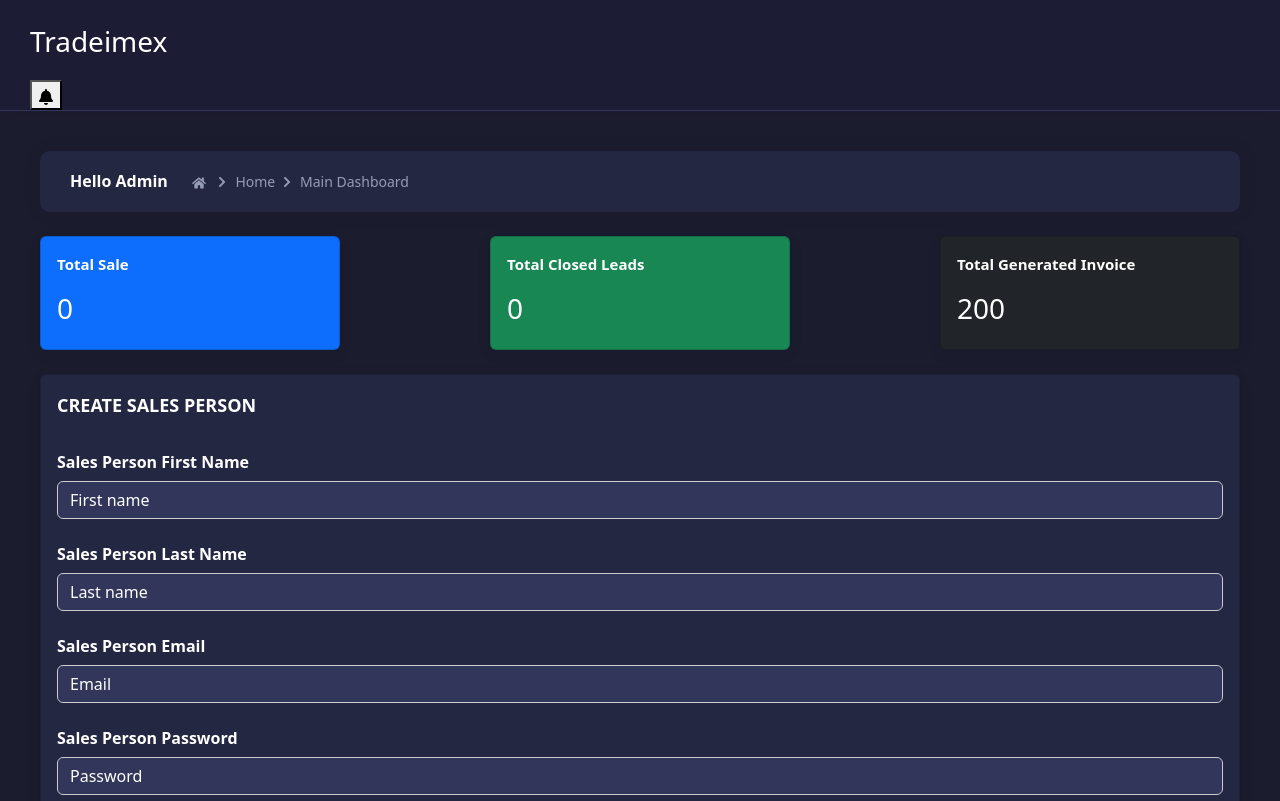
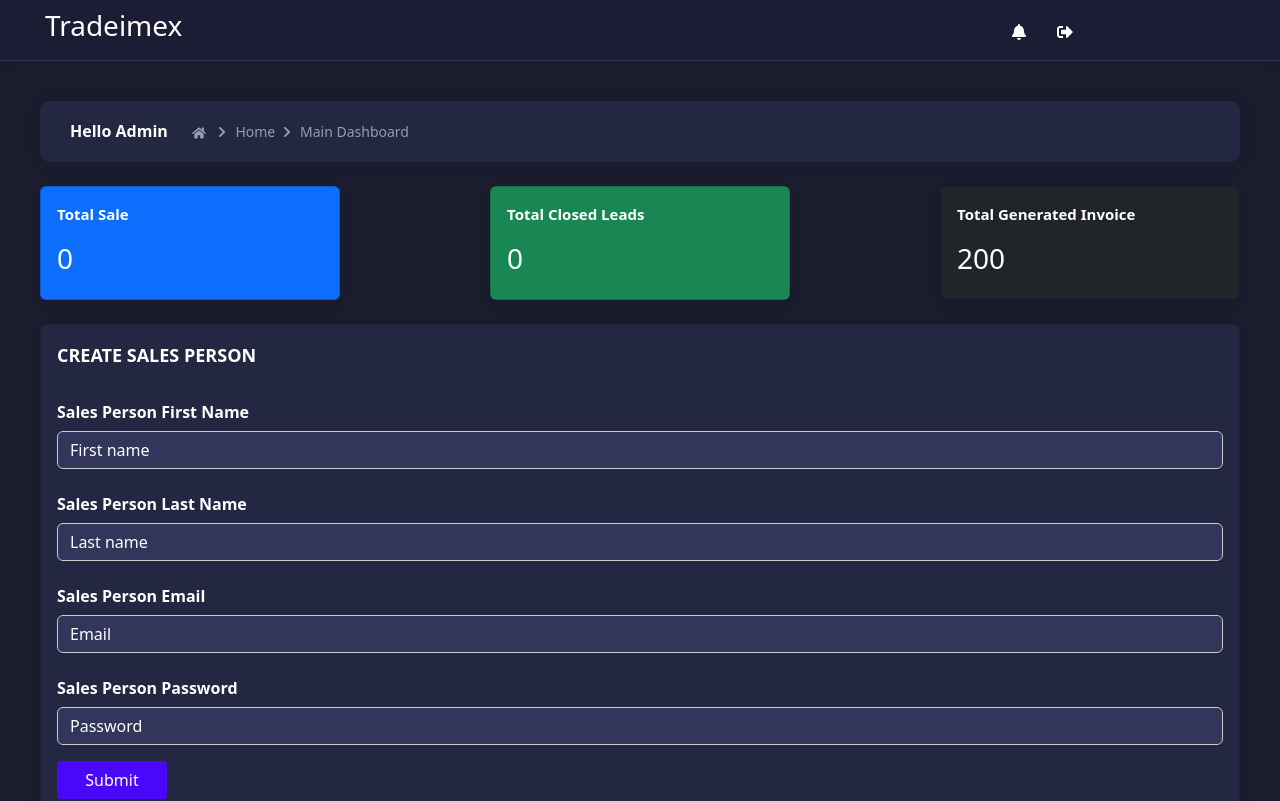
Before and after one commit to Nitesh121-maker/crm-admin, a React (Create React App) app in the folder client/: page /erp-admin in a window 1280 px wide. Shown: the top 801 px of the page. Built offline with nearby package versions, Linux system fonts and the light colour scheme; no server answers.

Commit message:
Commited on 29 at 5:44

```diff
--- a/client/src/css/index.css
+++ b/client/src/css/index.css
@@ -332,3 +332,40 @@ label{  color: #fff !important;
     position: relative;
     box-shadow: 0 0 10px 0 rgba(0, 0, 0, .1);
 }
+.col-auto {
+    flex: 0 0 auto;
+    width: 30% !important;
+}
+.me-auto {
+    margin: 15px !important;
+}
+.me-auto-custom{
+    margin: 15px !important;
+}
+.notify-title{
+    background: #4908fa;
+    display: block;
+    padding: 18px 30px;
+    color: #fff;
+    font-size: 15px;
+    letter-spacing: 0;
+    overflow: hidden;
+}
+.notification-card{
+    margin-top: 65px !important;
+    width: 22vw;
+    position: absolute !important;
+    will-change: transform;
+    top: 0px;
+    left: 0px;
+    transform: translate3d(-92px, -16px, 0px)
+}
+.notification-card-content-tab{
+    position: relative;
+    overflow: hidden;
+    width: 100%;
+    height: 350px;
+}
+.mr-12{
+    margin-right: 12rem !important;
+}
--- a/client/src/frontend/index.jsx
+++ b/client/src/frontend/index.jsx
@@ -1,6 +1,6 @@
 import React,{useState,useEffect} from 'react'
 import '../css/index.css'
-import { FaHome,FaChevronRight,FaEdit,FaTrash,FaExternalLinkAlt, FaBell} from 'react-icons/fa';
+import { FaHome,FaChevronRight,FaEdit,FaTrash,FaExternalLinkAlt, FaBell,FaSignOutAlt} from 'react-icons/fa';
 import Salesperson from './sales-person';
 import Status from './Status';
 import "bootstrap/dist/css/bootstrap.min.css";
@@ -19,6 +19,11 @@ const Index = () => {
     const[total,setTotal] = useState('');
     const[clientDetails, setclientdetails] = useState('');
     const[totalclosed, setTotalclosed] = useState('');
+    const[showNotification,setshowNotification] = useState(false);
+
+    const handleshowNotification = () =>{
+        setshowNotification(prevState => !prevState);
+    }
     const handleSalesperson =(clients)=>{
         setSalesperson(true);
         setIndex(false)
@@ -133,24 +138,63 @@ const Index = () => {
         </div>
         <div className="main-content">
              <div className='header-area'>
-                 <div className=" D-flex align-items-center row ">
-                    <div className="header-nav-left align-items-center D-flex">
-                         <div className="nav-btn pull-left">
-                            {/* <span></span>
-                            <span></span>
-                            <span></span> */}
+                <div className="align-items-center row">
+                    <div className="col-md-6 d-flex align-items-center">
+                        <div className="d-flex align-items-center nav-btn me-auto">
                             <h3>Tradeimex</h3>
-                         </div>
-                         {/* <div className="search-box pull-left">
+                        </div>
+                        {/* Uncomment and use if needed */}
+                        {/*
+                        <div className="search-box ms-3">
                             <form action="" method="post">
-                                <input type="text" name="search" placeholder="Search..."></input>
+                                <input type="text" name="search" placeholder="Search..." className="form-control" />
                             </form>
-                         </div> */}
+                        </div>
+                        */}
                     </div>
-                    <div className="header-nav-right">
-                         <button><FaBell/></button>
+                    <div className="col-md-6 col-sm-12">
+                        <ul className='notification-area d-flex justify-content-end list-unstyled mb-0 mr-12'>
+
+                            <li className='dropdown show me-auto-custom'>
+
+                                <span><FaBell onClick={handleshowNotification}/></span>
+                                {
+                                    showNotification&&
+
+                                    <div
+                                        tabIndex="-1"
+                                        role="menu"
+                                        aria-hidden="false"
+                                        className="dropdown-menu bell-notify-box notify-box dropdown-menu show notification-card"
+                                        style={{ backgroundColor: '#181831', color: '#ffffff', borderRadius: '0.5rem' }}
+                                    >
+                                        <span className="notify-title d-block mb-2" style={{ fontSize: '1.25rem', fontWeight: 'bold' }}>
+                                        You have 3 new notifications
+                                    </span>
+                                    <div className='notification-card-content-tab'>
+                                        <div className="notify-content p-2 mb-2" style={{ backgroundColor: '#282a36', borderRadius: '0.25rem' }}>
+                                            Invoice generated for Nitesh
+                                        </div>
+                                        <div className="notify-content p-2 mb-2" style={{ backgroundColor: '#282a36', borderRadius: '0.25rem' }}>
+                                            Invoice generated for Prashant
+                                        </div>
+                                        <div className="notify-content p-2 mb-2" style={{ backgroundColor: '#282a36', borderRadius: '0.25rem' }}>
+                                            Invoice generated for Shakti
+                                        </div>
+                                        <div className="notify-content p-2 mb-2" style={{ backgroundColor: '#282a36', borderRadius: '0.25rem' }}>
+                                            Invoice generated for Luckey
+                                        </div>
+                                    </div>
+                                </div>
+                                }
+                            </li>
+                            <li className='user-dropdown me-auto-custom'>
+                                <FaSignOutAlt/>
+                            </li>
+                        </ul>
+                        {/* <button className="btn btn-link"><FaBell /></button> */}
                     </div>
-                 </div>
+                </div>
              </div>
              <div className="main-content-inner">
                 <div className="sub-header">
```
Also changed, not shown: 1 other file (tests, documents, lock files or other folders).
